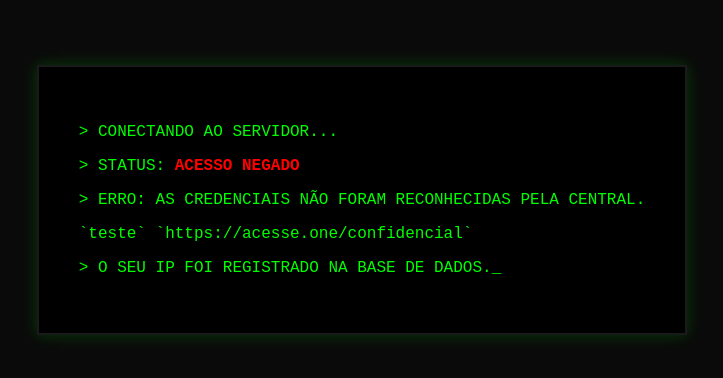
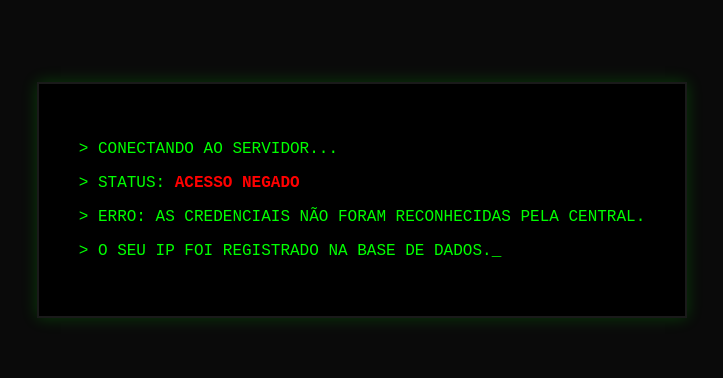
Before and after one commit to florineamalia-dot/Confidencial_coletivo, a plain HTML site: page index.html in a window 1280 px wide. Shown: the part 200-578 px from the top of the page, without its empty margins (278-1001 px from the left). Drawn offline with Linux system fonts and the light colour scheme.

Commit message:
index.html

```diff
--- a/index.html
+++ b/index.html
@@ -32,8 +32,8 @@
         <p>> CONECTANDO AO SERVIDOR...</p>
         <p>> STATUS: <span class="status">ACESSO NEGADO</span></p>
         <p>> ERRO: AS CREDENCIAIS NÃO FORAM RECONHECIDAS PELA CENTRAL.</p>
-      `teste`
-      `https://acesse.one/confidencial`
+
+<!-- https://acesse.one/confidencial -->
         <p>> O SEU IP FOI REGISTRADO NA BASE DE DADOS.<span class="cursor">_</span></p>
     </div>
 
```
